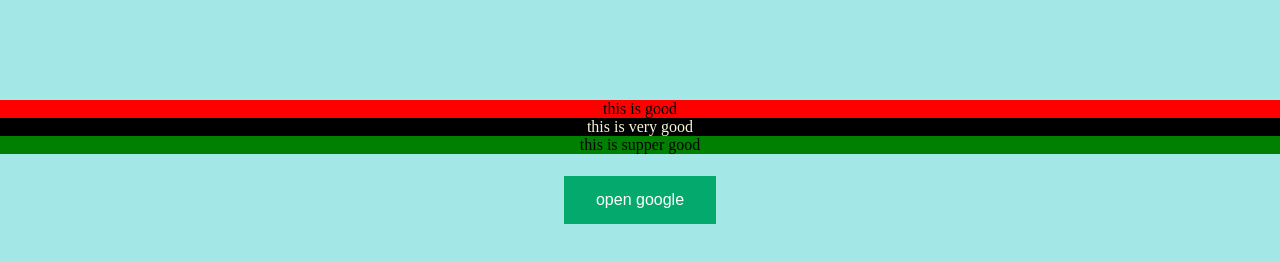
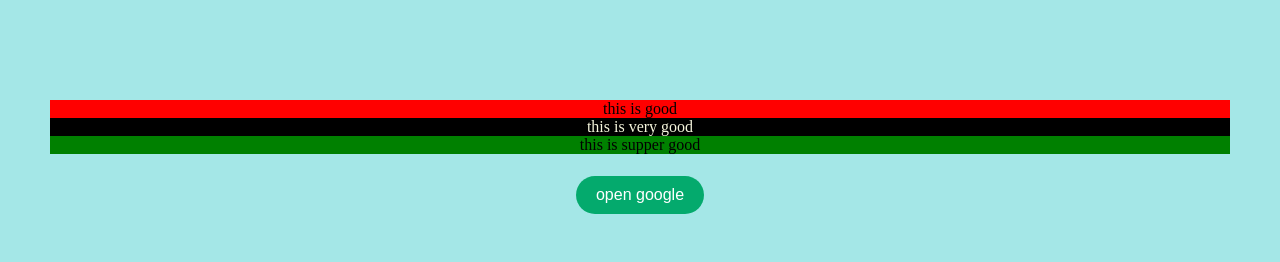
Before and after one commit to shivangsaraswat/assignments, a plain HTML site: page index.html in a window 1280 px wide. Drawn offline with Linux system fonts and the light colour scheme.

Commit message:
change-button

```diff
--- a/index.html
+++ b/index.html
@@ -7,7 +7,7 @@
     <link rel="stylesheet" href="styles.css">
 </head>
 <body>
-    <div>
+    <div class="main-box">
     <div class="top-space">
     <!-- class selector  -->
     <div class = red>
@@ -27,7 +27,7 @@
     </div>
   <br>
     <div>
-        <button class="button button2">open google</button>
+        <button onclick="window.location. href='https://www.google.com/';" class="button button2">open google</button>
     </div>
 </div>
 </div>
--- a/styles.css
+++ b/styles.css
@@ -1,3 +1,9 @@
+.main-box{
+    margin-right: 50px;
+    margin-left: 50px;
+}
+
+
 *{
     margin: 0;
     padding: 0;
@@ -32,7 +38,9 @@ div > p{
     background-color: #04AA6D; /* Green */
     border: none;
     color: white;
-    padding: 15px 32px;
+    border-radius: 20px;
+
+    padding: 10px 20px;
     text-align: center;
     text-decoration: none;
     display: inline-block;
```
